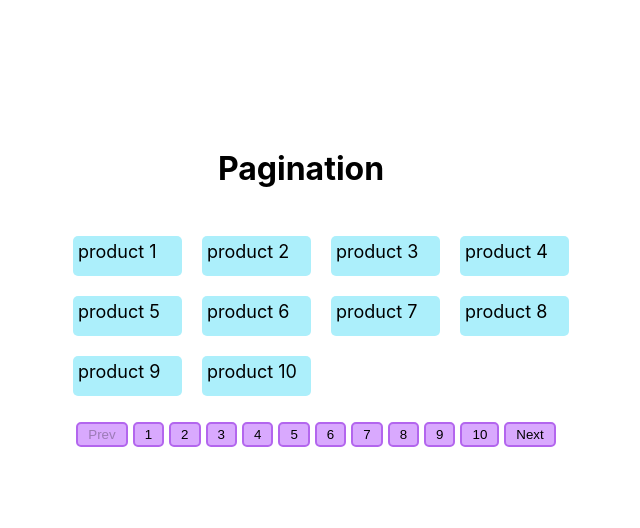
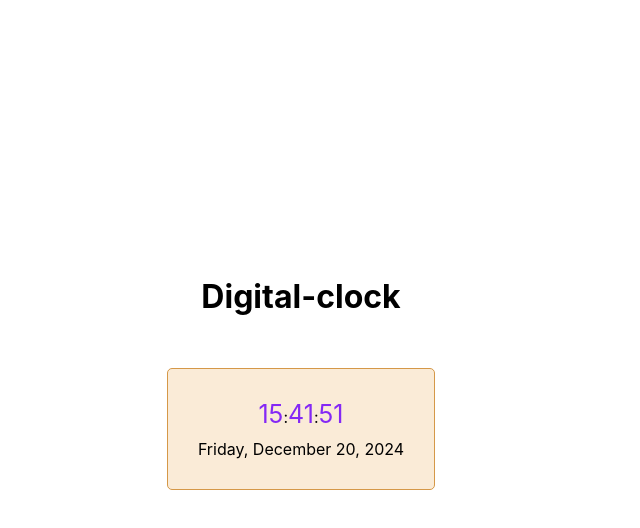
Before and after one commit to sindhupallavi14/React-mini-projects, a React (Create React App) app: page / in a window 1280 px wide. Shown: the top 528 px of the page, without its empty margins (339-979 px from the left). Built offline with nearby package versions, Linux system fonts and the light colour scheme.

Commit message:
Digital Clock completed

```diff
--- a/src/App.js
+++ b/src/App.js
@@ -24,6 +24,7 @@ import Featureflag from './Components/Feature-flags/feeatureflag';
 import Customfeatureflag from './Components/Feature-flags/context/featureContext';
 import { ModalTest } from './Components/Modal-popup/modalTest';
 import Paginationtest from './Components/Pagination/pagination-test';
+import Clock from './Components/Digital-Clock/clock';
 
 function App() {
   return (
@@ -74,7 +75,8 @@ function App() {
 
         {/* <ModalTest/> */}
 
-        <Paginationtest/>
+        {/* <Paginationtest/> */}
+        <Clock/>
 
 
 
--- /dev/null
+++ b/src/Components/Digital-Clock/clock.css
@@ -0,0 +1,28 @@
+.time span{
+    font-size: 25px;
+    color: rgb(132, 40, 245);
+}
+
+
+.clock{
+    display: flex;
+    flex-direction: column;
+    gap: 10px;
+    background-color: antiquewhite;
+    border-radius: 5px;
+    padding: 30px;
+    border: 1px solid rgb(213, 152, 72);
+}
+
+.digital-clock{
+    display: flex;
+    flex-direction: column;
+    justify-content: center;
+    align-items: center;
+    margin-top: 20%;
+    gap:30px;
+}
+
+.time{
+    text-align: center;
+}
--- /dev/null
+++ b/src/Components/Digital-Clock/clock.js
@@ -0,0 +1,39 @@
+import { useState} from "react"
+import { useEffect } from "react";
+import "./clock.css"
+
+export default function Clock(){
+    const [time,Settime] = useState(new Date());
+    useEffect(()=>{
+        const intervalId = setInterval(()=>{
+          Settime(new Date())
+        },1000)
+
+        return()=>{
+           clearInterval(intervalId)
+        }
+    },[])
+
+    return(
+        <div className="digital-clock">
+            <h1>Digital-clock</h1>
+            <div className="clock">
+                <div className="time">
+                    <span>{time.getHours().toString().padStart(2, "0")}</span>:
+                    <span>{time.getMinutes().toString().padStart(2,"0")}</span>:
+                    <span>{time.getSeconds().toString().padStart(2,"0")}</span>
+                </div>
+                <div className="date">
+                    {time.toLocaleDateString(undefined,{
+                        day:"numeric",
+                        year:"numeric",
+                        month:"long",
+                        weekday:"long"
+                    })}
+                </div>
+
+            </div>
+
+        </div>
+    )
+}
--- a/src/Components/Pagination/pagination.css
+++ b/src/Components/Pagination/pagination.css
@@ -29,12 +29,9 @@
 
 .page-item{
     background-color:rgb(172, 239, 251);
-    width:99px;
-    height:30px;
-    /* text-align: center; */
-    padding:5px;
+    padding:20px;
     list-style: none;
-    font-size: 18px;
+    font-weight:bolder ;
     border-radius: 5px;
 }
 
@@ -42,3 +39,7 @@
 {
     cursor: not-allowed;
 }
+
+.page-active{
+    background-color: red;
+}
--- a/src/Components/Pagination/pagination.js
+++ b/src/Components/Pagination/pagination.js
@@ -20,7 +20,7 @@ export default function Pagination({ crntPage, totPages, onPageChange }) {
       </button>
       {generateNoOfPages().map((pageNo) => (
         <button
-          className="pagination-btn"
+        className={`pagination-btn ${crntPage===pageNo ? 'page-active' : ""}`}
           key={pageNo}
           onClick={() => onPageChange(pageNo)}
         >
```
